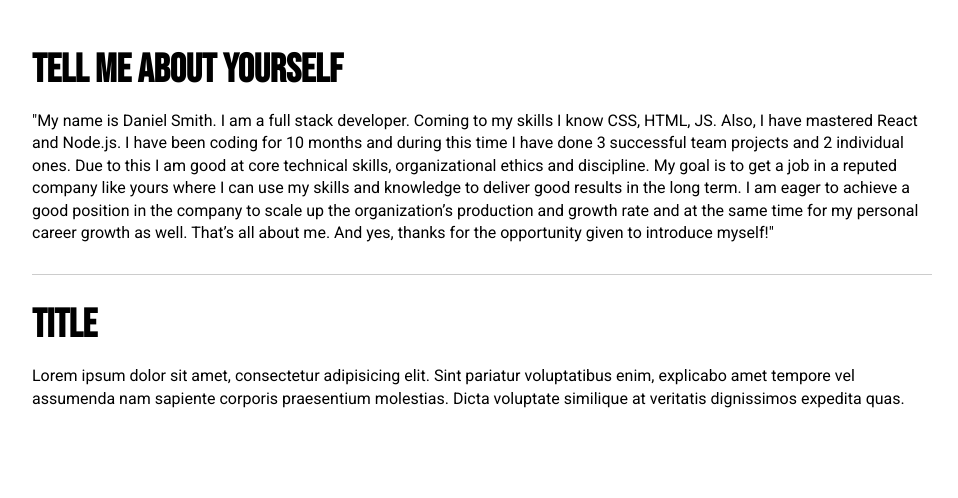
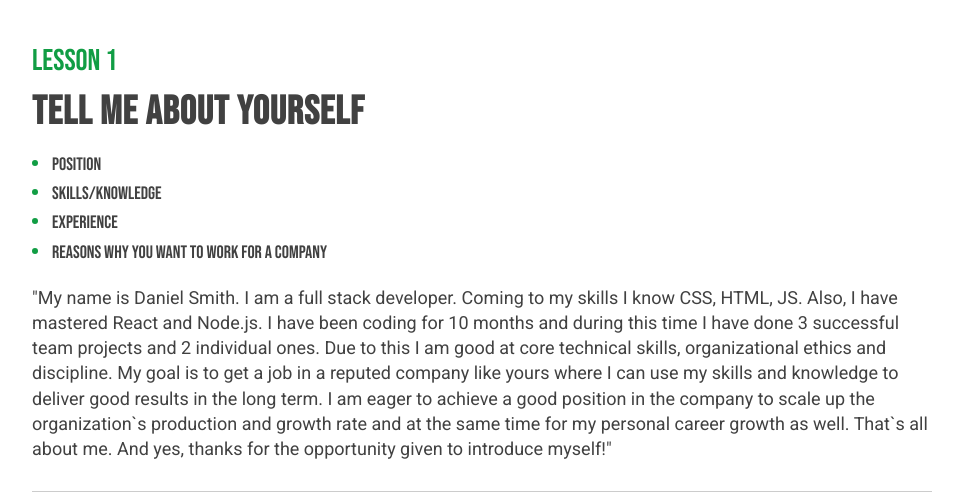
Before and after one commit to RuslanMirasov/english_lessons, a plain HTML site: page index.html in a window 1280 px wide. Shown: the whole page, without its empty margins (158-1116 px from the left). Drawn offline with Linux system fonts and the light colour scheme.

Commit message:
Lesson 1 complet

```diff
--- a/css/styles.css
+++ b/css/styles.css
@@ -1,23 +1,54 @@
+:root {
+  --main-color: #119d44;
+  --text-color: #414141;
+}
 * {
   margin: 0;
   padding: 0;
 }
 html,
 body {
-  font-size: 16px;
+  font-size: 18px;
   line-height: 1.4;
   font-family: 'Roboto', sans-serif;
+  color: var(--text-color);
 }
 main {
   max-width: 900px;
   margin: 0 auto;
-  padding: 50px 0px;
+  padding: 20px 0px;
 }
 hr {
   border: none;
   height: 1px;
   background: #ccc;
   margin: 30px 0px;
+}
+ul {
+  list-style: none;
+  padding-top: 20px;
+}
+ul > li {
+  display: block;
+  position: relative;
+  box-sizing: border-box;
+  padding-left: 20px;
+  color: #414141;
+  margin-top: 4px;
+  font-family: 'Bebas Neue', cursive;
+}
+ul > li:first-child {
+  margin-top: 0px;
+}
+ul > li:before {
+  content: '';
+  position: absolute;
+  width: 6px;
+  height: 6px;
+  border-radius: 6px;
+  left: 0px;
+  top: 8px;
+  background: var(--main-color);
 }
 p {
   padding-top: 20px;
@@ -26,4 +57,12 @@ h2 {
   font-family: 'Bebas Neue', cursive;
   font-size: 40px;
   line-height: 40px;
+  letter-spacing: 1px;
 }
+
+.subtitle {
+  font-family: 'Bebas Neue', cursive;
+  color: var(--main-color);
+  font-size: 30px;
+  padding-bottom: 10px;
+}
--- a/index.html
+++ b/index.html
@@ -4,6 +4,8 @@
     <meta charset="UTF-8" />
     <meta http-equiv="X-UA-Compatible" content="IE=edge" />
     <meta name="viewport" content="width=device-width, initial-scale=1.0" />
+    <link rel="shortcut icon" href="./images/favicon.ico" type="image/x-icon" />
+    <link rel="icon" href="./images/favicon.ico" type="image/x-icon" />
     <link href="https://fonts.googleapis.com/css2?family=Bebas+Neue&display=swap" rel="stylesheet" />
     <link href="https://fonts.googleapis.com/css2?family=Bebas+Neue&family=Roboto&display=swap" rel="stylesheet" />
     <link rel="stylesheet" href="./css/styles.css" />
@@ -11,22 +13,27 @@
   </head>
   <body>
     <main>
+      <!--LESSON 1-->
+      <p class="subtitle">lesson 1</p>
       <h2>Tell me about yourself</h2>
+      <ul>
+        <li>Position</li>
+        <li>Skills/knowledge</li>
+        <li>Experience</li>
+        <li>Reasons why you want to work for a company</li>
+      </ul>
       <p>
         "My name is Daniel Smith. I am a full stack developer. Coming to my skills I know CSS, HTML, JS. Also, I have mastered
         React and Node.js. I have been coding for 10 months and during this time I have done 3 successful team projects and 2
         individual ones. Due to this I am good at core technical skills, organizational ethics and discipline. My goal is to get a
         job in a reputed company like yours where I can use my skills and knowledge to deliver good results in the long term. I am
-        eager to achieve a good position in the company to scale up the organization’s production and growth rate and at the same
-        time for my personal career growth as well. That’s all about me. And yes, thanks for the opportunity given to introduce
+        eager to achieve a good position in the company to scale up the organization`s production and growth rate and at the same
+        time for my personal career growth as well. That`s all about me. And yes, thanks for the opportunity given to introduce
         myself!"
       </p>
       <hr />
-      <h2>TITLE</h2>
-      <p>
-        Lorem ipsum dolor sit amet, consectetur adipisicing elit. Sint pariatur voluptatibus enim, explicabo amet tempore vel
-        assumenda nam sapiente corporis praesentium molestias. Dicta voluptate similique at veritatis dignissimos expedita quas.
-      </p>
+
+      <!--LESSON 2-->
     </main>
   </body>
 </html>
```
Also changed, not shown: images/favicon.ico (added).
